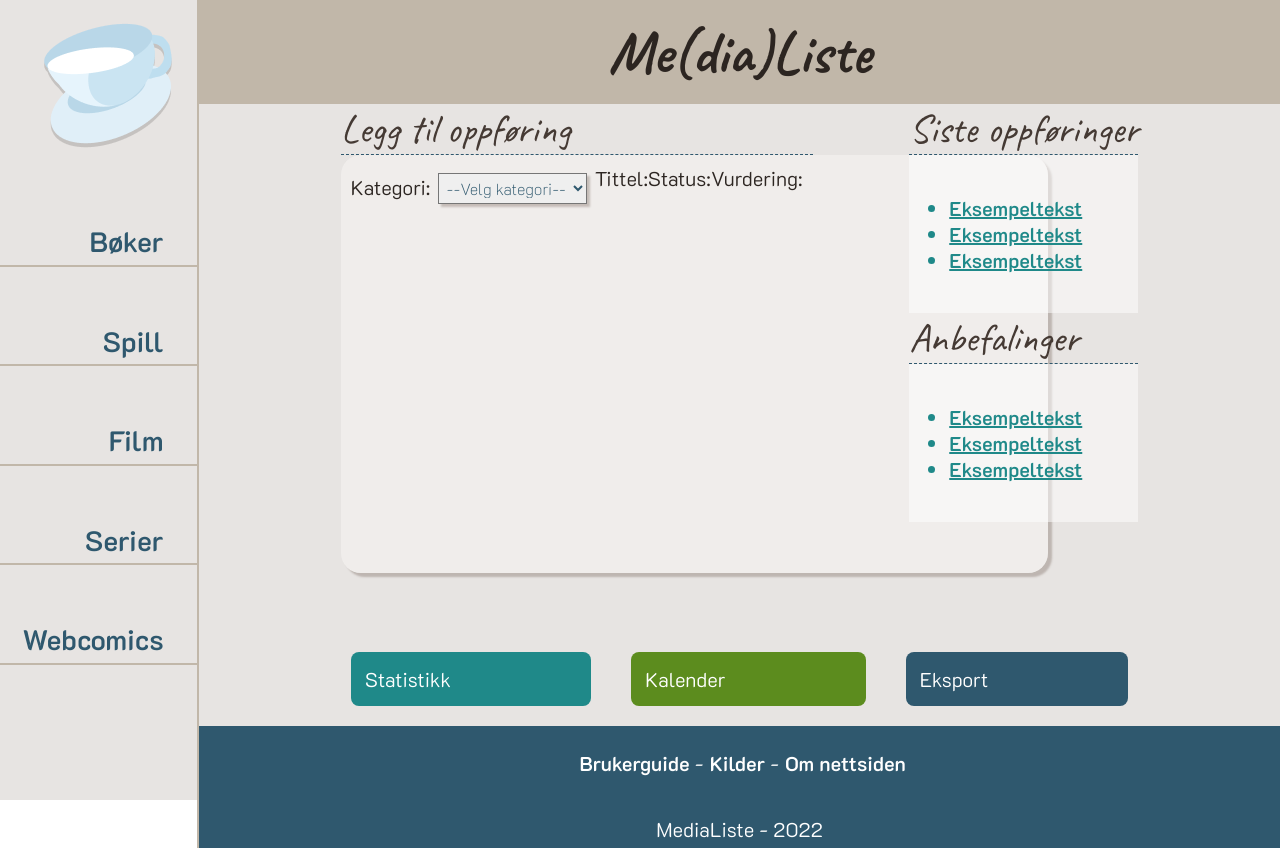
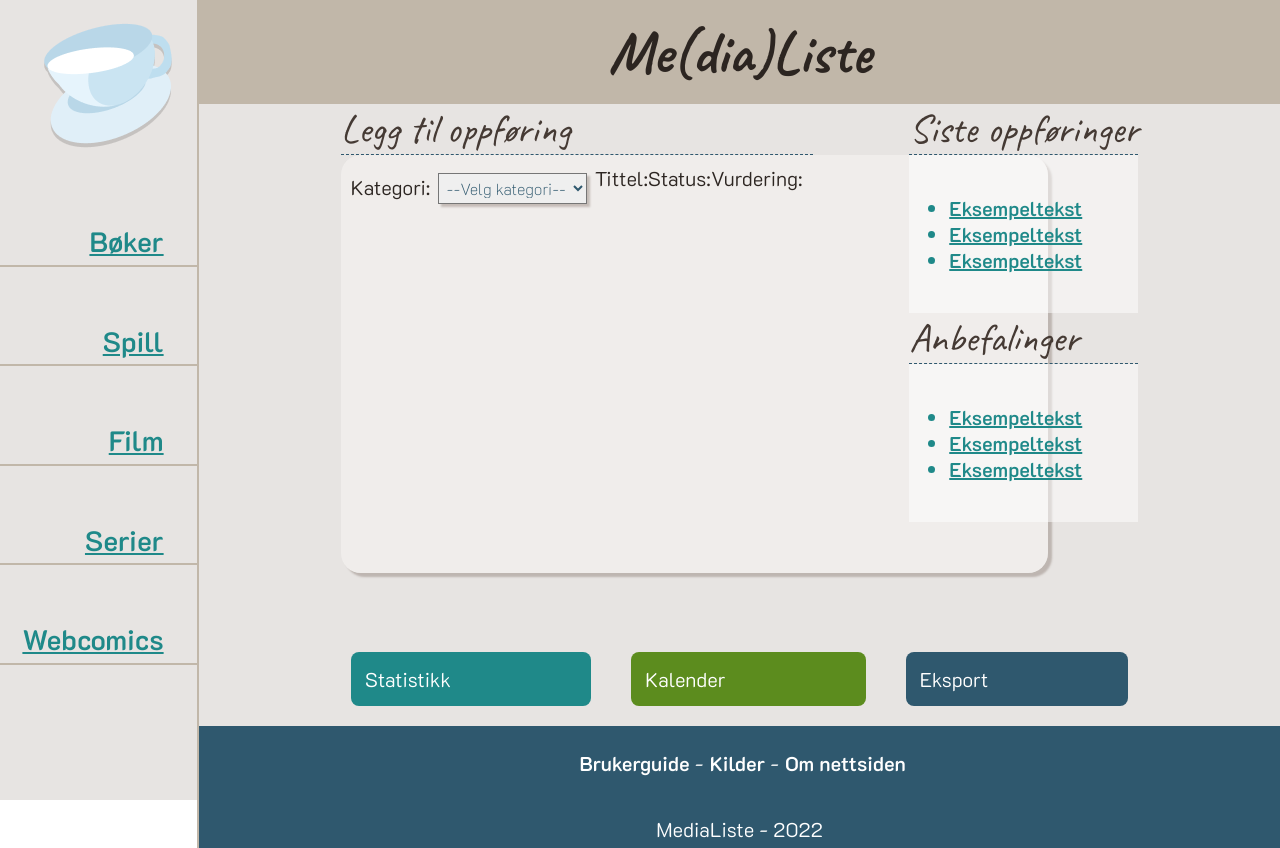
Before and after one commit to reiv003/MediaListe, a Vue app: page / in a window 1280 px wide. Built offline with nearby package versions, Linux system fonts and the light colour scheme.

Commit message:
Tried implementing routes for categories and not found, but is bugged

```diff
--- a/src/components/Sidebar.vue
+++ b/src/components/Sidebar.vue
@@ -3,11 +3,12 @@
 		<nav>
 			<div><RouterLink :to="{ name: 'home' }"><img src="/assets/images/Logo.png" class="logo"/></RouterLink></div>
 			<ul>
-				<li>Bøker</li>
-				<li>Spill</li>
-				<li>Film</li>
-				<li>Serier</li>
-				<li>Webcomics</li>
+				<!-- Only the game link display any data. I've hardcoded one of the "users" logs, but it works with other documents created in sanity (ie gjest-game as url). The idea was to dynamically add the username (test, gjest, etc) infront of the categories, but it isn't implemented. -->
+				<li><RouterLink :to="'/test-book'" >Bøker</RouterLink></li>
+				<li><RouterLink :to="'/test-game'" >Spill</RouterLink></li>
+				<li><RouterLink :to="'/test-movie'" >Film</RouterLink></li>
+				<li><RouterLink :to="'/test-series'" >Serier</RouterLink></li>
+				<li><RouterLink :to="'/test-webcomics'" >Webcomics</RouterLink></li>
 			</ul>
 		</nav>
 	</div>
--- a/src/views/Log.vue
+++ /dev/null
@@ -1,36 +0,0 @@
-<template>
-	<div v-if="loading"><img src="/assets/images/Logo.png" class="loading-image"/></div>
-	<div v-else>
-		<h2>Logg</h2>
-		 <!-- {{ JSON.stringify(result, null) }}  -->
-		 <!-- <div> {{ result.gamesLog.status }} </div> -->
-		<!-- <div><img src="/assets/images/logo.png" class="loading-image"/></div>	  -->
-		<div> {{ result.gamesPlayed[0].title }} </div>
-		<div> {{ result.gamesPlayed[0].status }} </div>
-		<div> {{ result.gamesPlayed[0].progress }} </div>
-		<!-- <div> {{ result.gamesPlayed[0].dateAdded }} </div> -->
-		<div> {{ result.gamesPlayed[0]._createdAt }} </div>
-	</div>
-	<!-- <h2>Logg</h2> -->
-	<!-- <div>{{ result.user }}</div> -->
-	<!-- <div> {{ result.gamesPlayed }} </div> -->
-	<!-- <div> {{ result }} </div> -->
-</template>
-
-<script>
-	import query from '../groq/gamesLog.groq?raw';
-	import viewMixin from '../mixins/viewMixin.js';
-
-	export default {
-		mixins: [viewMixin],
-
-		async created() {
-			await this.sanityFetch(query, { slug: this.$route.params.logSlug})
-		}
-	}
-
-</script>
-
-<style>
-
-</style>
```
Also changed, not shown: src/components/NotFound.vue (added, +19 -0 lines), src/views/gamesLog.vue (added, +34 -0 lines), src/views/moviesLog.vue (added, +34 -0 lines), 1 other file (tests, documents, lock files or other folders).
